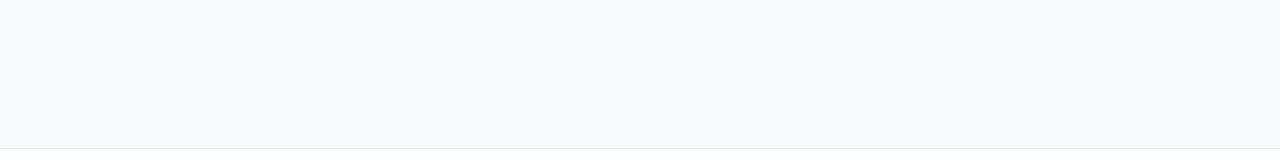
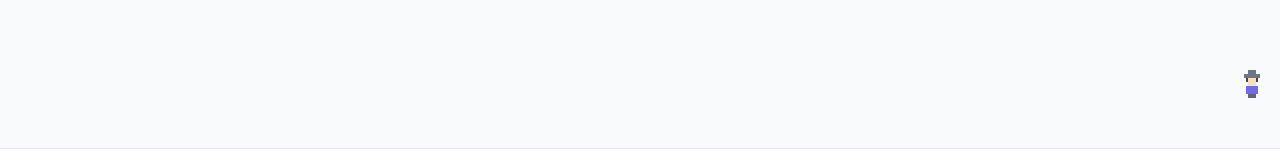
Before and after one commit to Tilkerman/project-pwa, a Vue app: page / in a window 1280 px wide. Shown: the part 642-802 px from the top of the page. Built offline with nearby package versions, Linux system fonts and the light colour scheme.

Commit message:
feat: add pixel grandma background

```diff
--- a/src/App.vue
+++ b/src/App.vue
@@ -24,6 +24,7 @@
     <main class="main-content">
       <router-view />
     </main>
+    <div class="pixel-grandma" aria-hidden="true"></div>
     <footer class="app-footer">
       © {{ currentYear }} Трекер Привычек · October · v{{ appVersion }}
     </footer>
@@ -190,6 +191,53 @@ onMounted(async () => {
   min-height: calc(100vh - 80px);
 }
 
+.pixel-grandma {
+  position: fixed;
+  right: 2rem;
+  bottom: 5rem;
+  width: 8px;
+  height: 8px;
+  pointer-events: none;
+  z-index: 0;
+  opacity: 0.8;
+  image-rendering: pixelated;
+}
+
+.pixel-grandma::before {
+  content: '';
+  display: block;
+  width: 4px;
+  height: 4px;
+  background: transparent;
+  /* Простая пиксельная бабушка: волосы, лицо, платье */
+  box-shadow:
+    /* волосы */
+    8px 0 #4b5563,
+    12px 0 #4b5563,
+    4px 4px #4b5563,
+    8px 4px #4b5563,
+    12px 4px #4b5563,
+    16px 4px #4b5563,
+    /* лицо */
+    8px 8px #f9d7b5,
+    12px 8px #f9d7b5,
+    8px 12px #f9d7b5,
+    12px 12px #f9d7b5,
+    /* очки */
+    6px 8px #111827,
+    14px 8px #111827,
+    /* платье */
+    6px 16px var(--primary-color),
+    10px 16px var(--primary-color),
+    14px 16px var(--primary-color),
+    6px 20px var(--primary-color),
+    10px 20px var(--primary-color),
+    14px 20px var(--primary-color),
+    /* ноги */
+    8px 24px #374151,
+    12px 24px #374151;
+}
+
 .app-footer {
   border-top: 1px solid var(--border-color);
   padding: 1rem 2rem;
```
